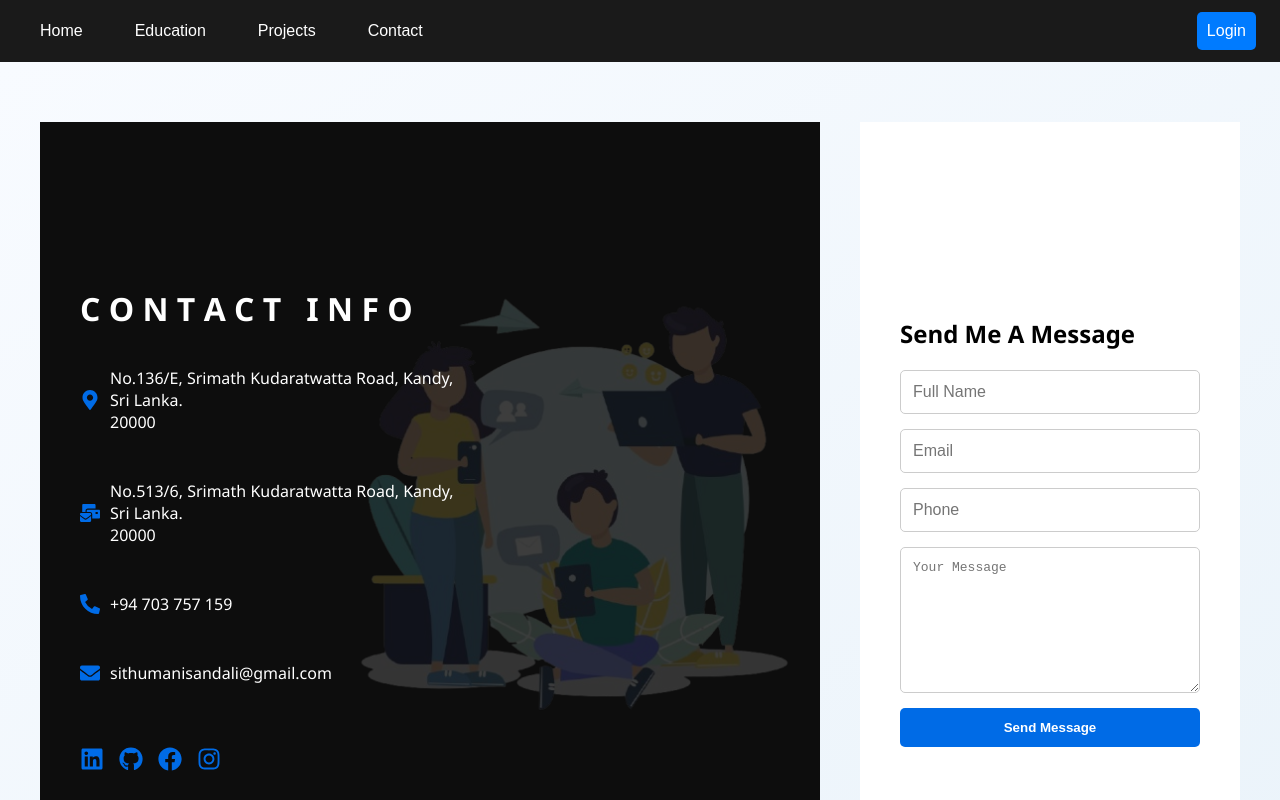
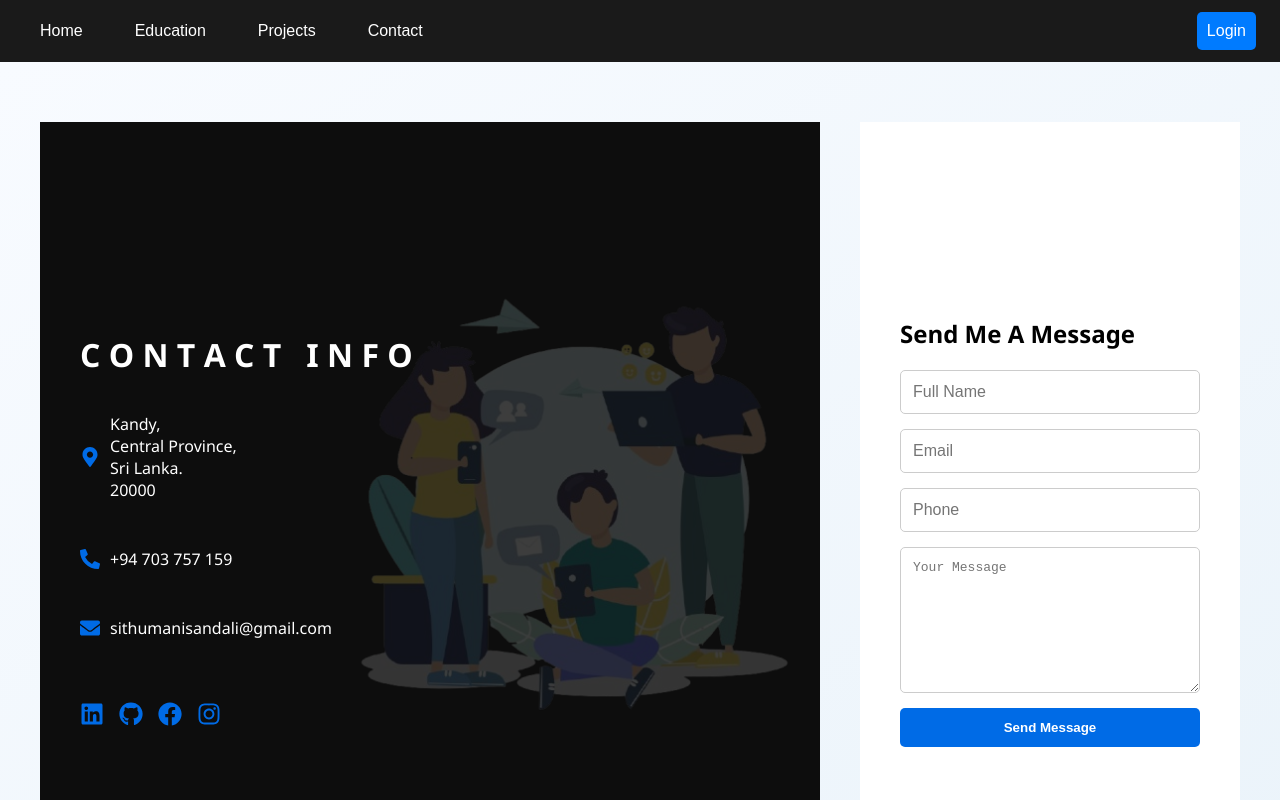
Before and after one commit to sithusss/ReactPortfolio_front, a React (Create React App) app: page /contact in a window 1280 px wide. Shown: the top 800 px of the page. Built offline with nearby package versions, Linux system fonts and the light colour scheme.

Commit message:
Add favicon.ico and change contact.jsx

```diff
--- a/src/pages/Contact.jsx
+++ b/src/pages/Contact.jsx
@@ -3,7 +3,7 @@ import axios from "axios";
 import "../styles/Contact.css";
 import backgroundImage1 from '../assets/images/bg1.png';
 
-import { FaMapMarkerAlt, FaPhoneAlt, FaEnvelope, FaLinkedin, FaGithub, FaFacebook, FaInstagram, FaMailBulk } from "react-icons/fa";
+import { FaMapMarkerAlt, FaPhoneAlt, FaEnvelope, FaLinkedin, FaGithub, FaFacebook, FaInstagram } from "react-icons/fa";
 
 const ContactPage = () => {
   const [formData, setFormData] = useState({
@@ -38,12 +38,7 @@ const ContactPage = () => {
 
         <div className="info-item" data-aos="fade-up" data-aos-delay="100">
           <FaMapMarkerAlt className="icon" />
-          <p>No.136/E, Srimath Kudaratwatta Road, Kandy, <br /> Sri Lanka. <br /> 20000</p>
-        </div>
-
-        <div className="info-item" data-aos="fade-up" data-aos-delay="200">
-          <FaMailBulk className="icon" />
-          <p>No.513/6, Srimath Kudaratwatta Road, Kandy, <br /> Sri Lanka. <br /> 20000</p>
+          <p> Kandy, <br />Central Province, <br /> Sri Lanka. <br /> 20000</p>
         </div>
 
         <div className="info-item" data-aos="fade-up" data-aos-delay="300">
```
Also changed, not shown: 1 other file (tests, documents, lock files or other folders).
